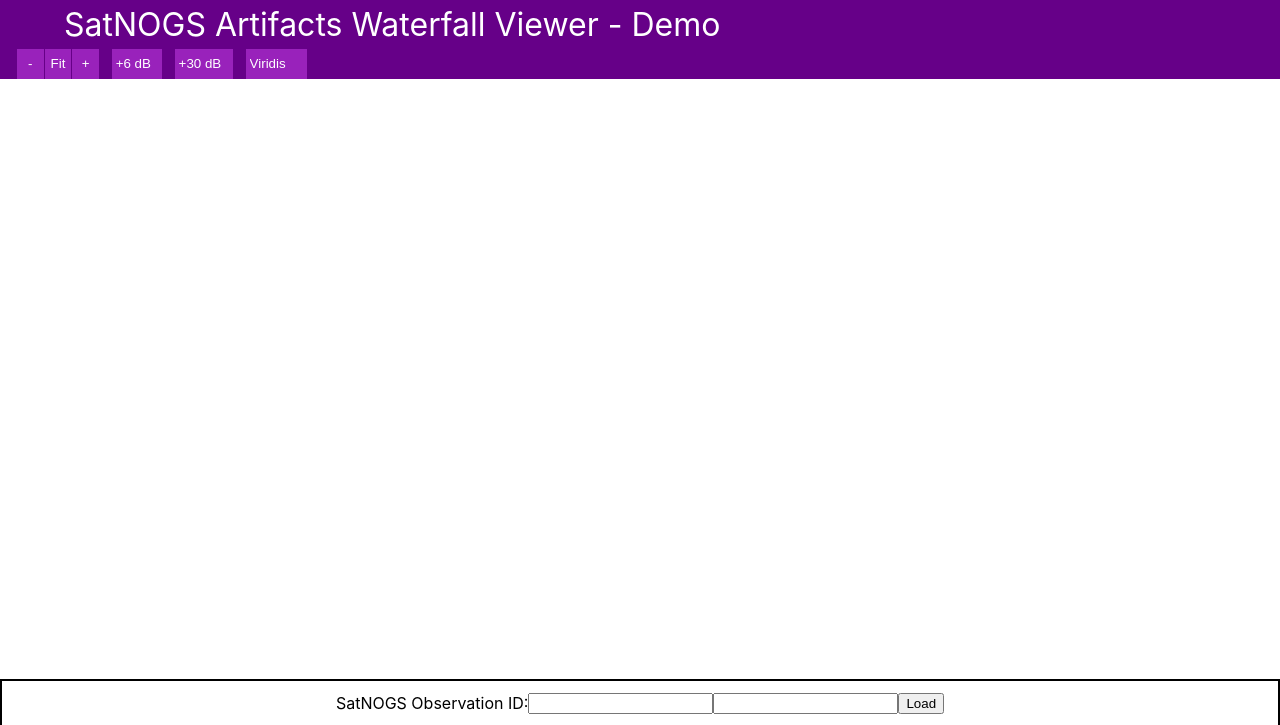
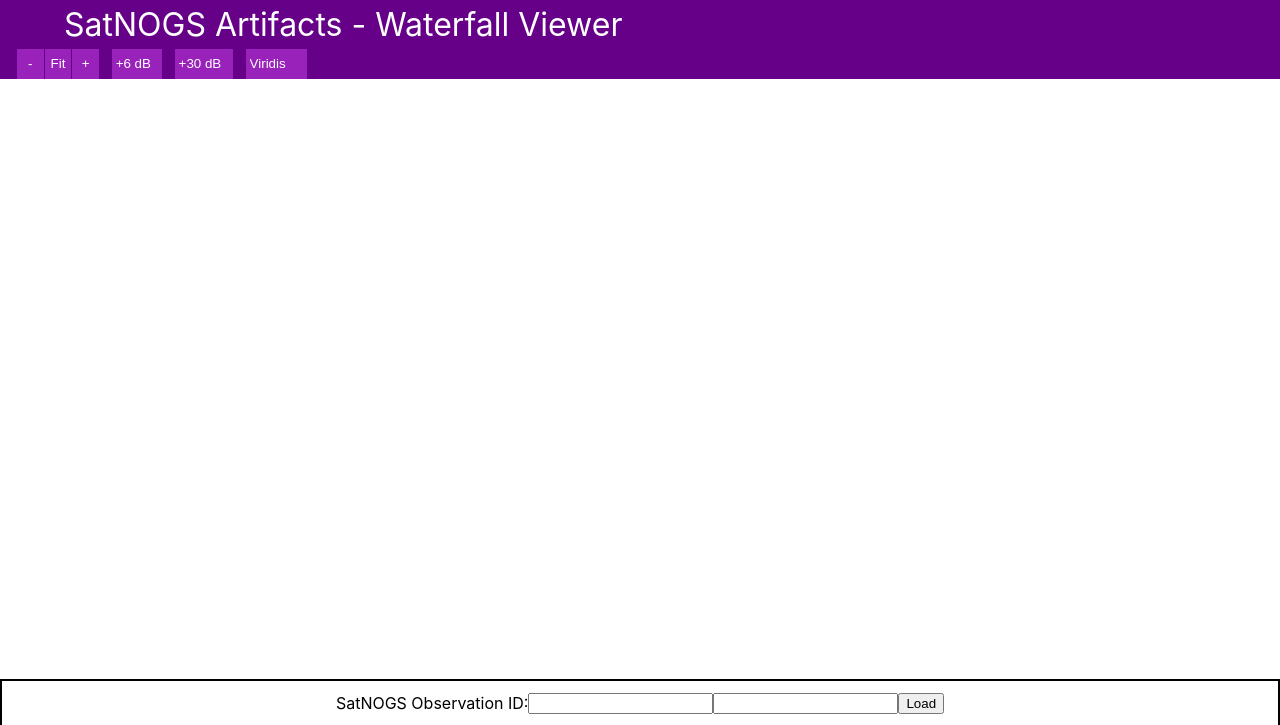
Before and after one commit to kerel-fs/spectranalysis, a website built with webpack: page public/example.html in a window 1280 px wide. Shown: the top 725 px of the page. Built offline with nearby package versions, Linux system fonts and the light colour scheme; what spectroplot would draw is missing.

Commit message:
Remove "Demo" from title
Signed-off-by: Fabian P. Schmidt <kerel@mailbox.org>

```diff
--- a/public/example.html
+++ b/public/example.html
@@ -13,7 +13,7 @@
 <div id="dropZone"></div>
 
 <div id="header">
-  <h1>SatNOGS Artifacts Waterfall Viewer - Demo</h1>
+  <h1>SatNOGS Artifacts - Waterfall Viewer</h1>
 </div>
 
 <!-- Container for Spectrogram -->
```
